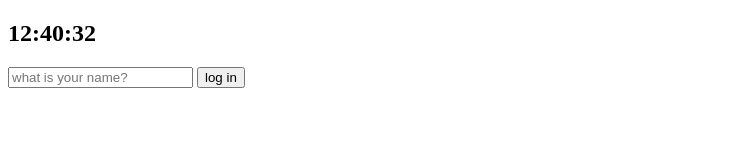
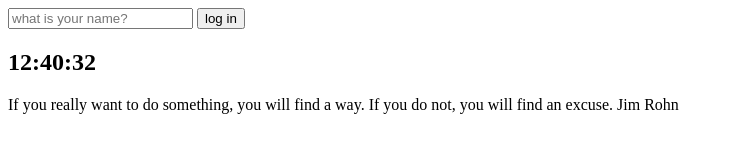
Before and after one commit to DSDanielPark/todo-web-clone, a plain HTML site: page todoweb/index.html in a window 1280 px wide. Shown: the whole page, without its empty margins (0-733 px from the left). Drawn offline with Linux system fonts and the light colour scheme.

Commit message:
feat: show randome quote

```diff
--- a/todoweb/index.html
+++ b/todoweb/index.html
@@ -8,23 +8,25 @@
     <title>Momentum</title>
 </head>
 <body>
-    <h2 id="clock"> 00:00:00</h2>
-    <form id="login-form" class="hidden">
 
+    <form class="hidden" id="login-form">
         <input required maxlength="15" type="text" placeholder="what is your name?" />
         <input type="submit" value="log in">
         <!-- <button>Log in</button> -->
     </form>
+
+    <h2 id="clock"> 00:00:00</h2>
+    <h1 class="hidden" id="greeting"></h1>
+    <div id="quote">
+        <span> </span>
+        <span> </span>
+    </div>
+
+
     <!-- <a href="http://koreapy.tistory.com"> Go to my blog</a> -->
     <!-- a는 앵커라고 부름 -->
-
-    <!-- clock 구현 -->
-
-    <from>
-        <h1 id="greeting" class="hidden"></h1>
-    </from>
-
     <script src="js/greeting.js"></script>
     <script src="js/clock.js"></script>
+    <script src="js/quotes.js"></script>
 </body>
 </html>
--- /dev/null
+++ b/todoweb/js/quotes.js
@@ -0,0 +1,54 @@
+const quotes = [
+    {
+    quote: 'I never dreamed about success, I worked for it',
+    author: 'Estee Lauder'
+    },
+    {
+    quote: 'Do not try to be original, just try to be good.',
+    author: 'Paul Rand'
+    },
+    {
+    quote: 'Do not be afraid to give up the good to go for the great',
+    author: 'John D. Rockefeller'
+    },
+    {
+    quote: 'If you cannot fly then run. If you cannot run, then walk. And if you cannot walk, then crawl, but whatever you do, you have to keep moving forward.',
+    author: 'Martin Luther King Jr.'
+    },
+    {
+    quote: 'Our greatest weakness lies in giving up. The most certain way to succeed is always to try just one more time.',
+    author: 'Thomas Edison'
+    },
+    {
+    quote: 'The fastest way to change yourself is to hang out with people who are already the way you want to be',
+    author: 'REid Hoffman'
+    },
+    {
+    quote: 'Money is like gasoline during a road trip. You do not want to run out of gas on your trip, but you are not doing a tour of gas stations',
+    author: 'Tim O Reilly'
+    },
+    {
+    quote: 'Some people dream of success, while other people get up every morning and make it happen',
+    author: 'Wayne Huizenga'
+    },
+    {
+    quote: 'The only thing worse than starting something and falling.. is not starting something',
+    author: 'SEth Godin'
+    },
+    {
+    quote: 'If you really want to do something, you will find a way. If you do not, you will find an excuse.',
+    author: 'Jim Rohn'
+    },
+    ];
+
+
+
+const quote = document.querySelector("#quote span:first-child");
+const author = document.querySelector("#quote span:last-child");
+
+// console.log(quotes[0]);
+
+const todayQuotes = quotes[Math.floor(Math.random() * quotes.length)];
+
+quote.innerText = todayQuotes.quote;
+author.innerText = todayQuotes.author;
```
